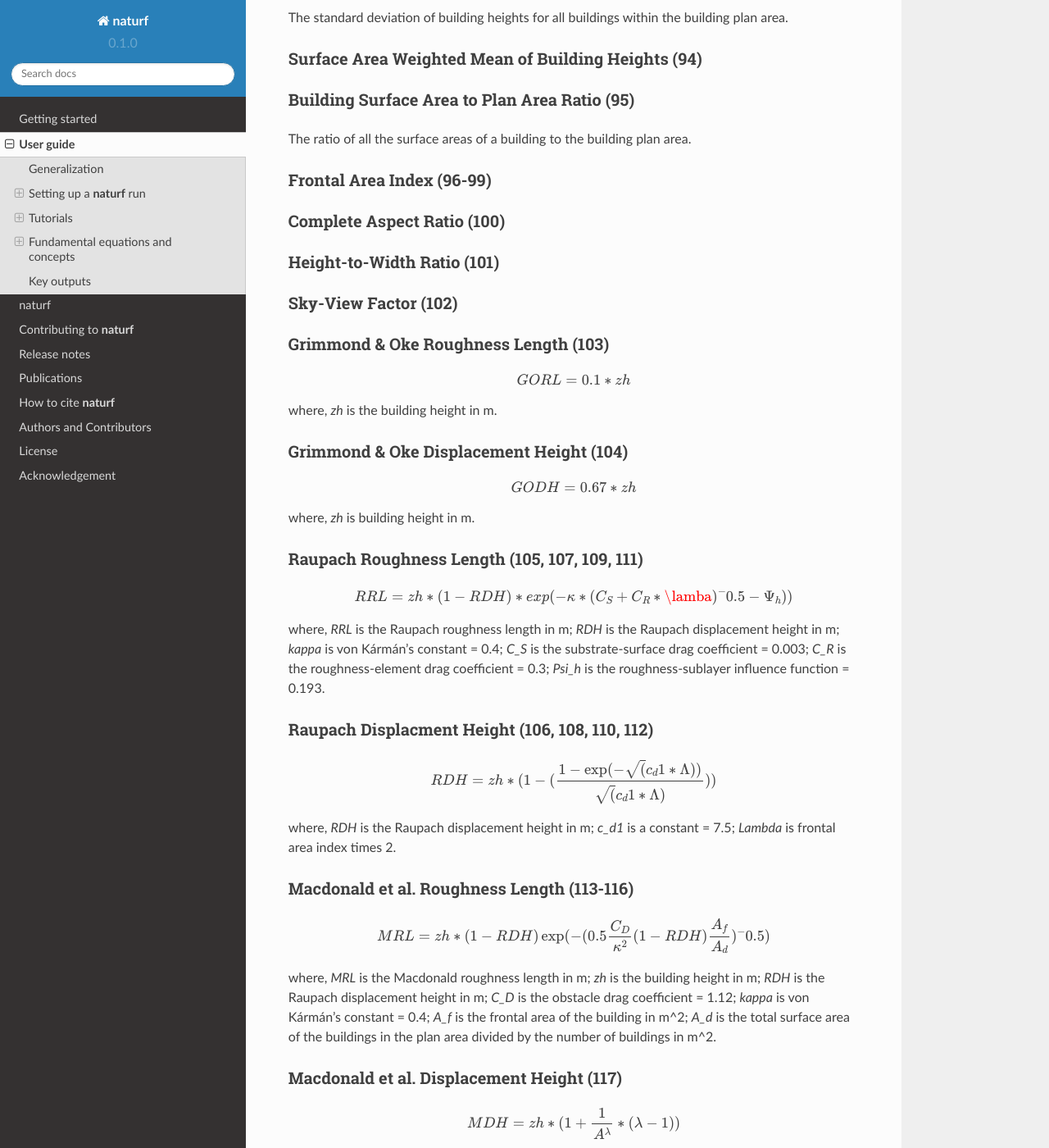
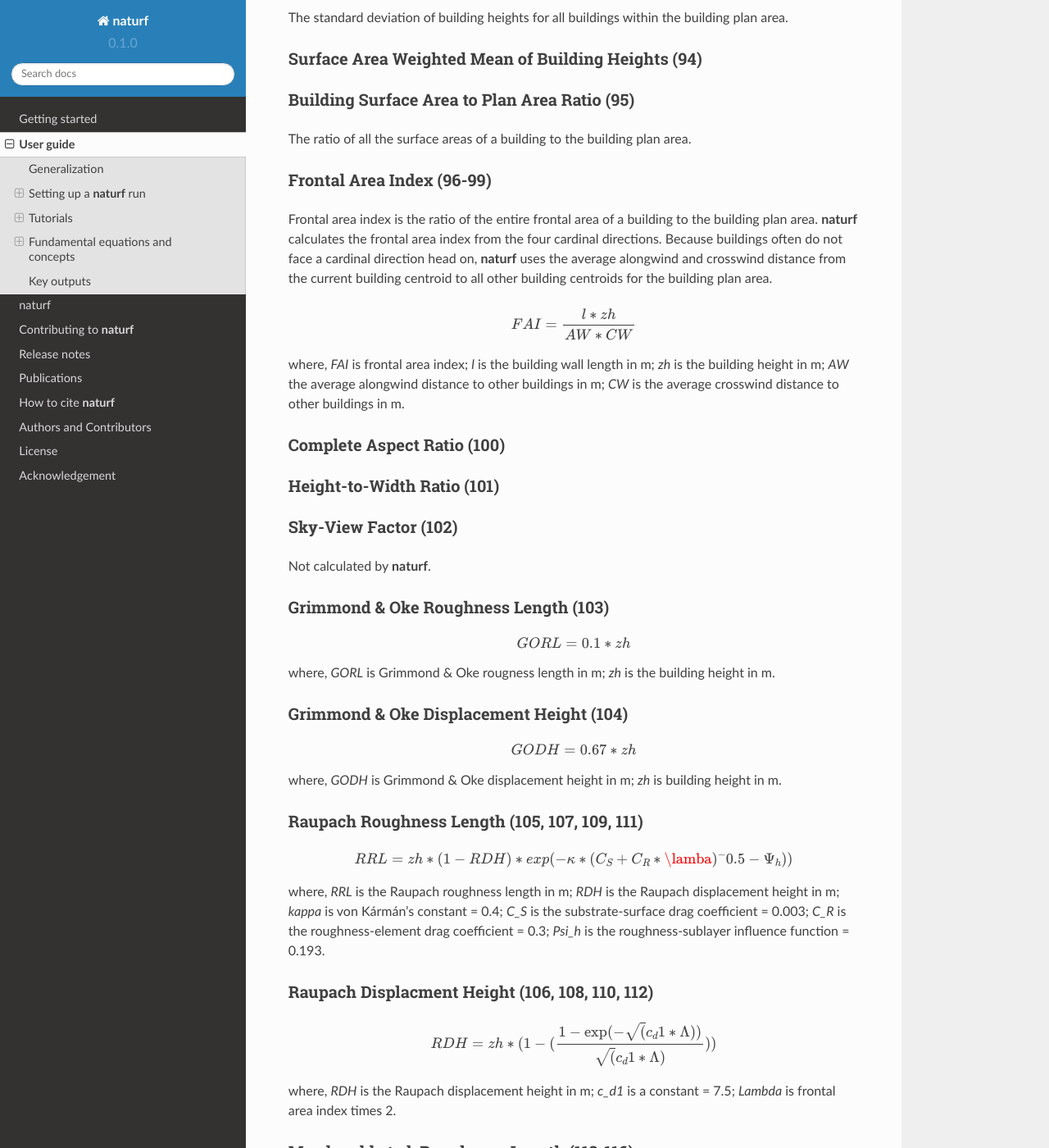
Before and after one commit to IMMM-SFA/naturf, a Sphinx documentation site: the page built from docs/source/user_guide.rst, in a window 1280 px wide and 1400 px high, scrolled down 15141 px. Shown: the whole window at 82% size. Built offline with Sphinx 7.4.7 and the Read the Docs theme 2.0.0, drawn with Linux system fonts in a browser that asks for light colours; formulas are drawn with MathJax 3.

Commit message:
added definition for parameters 96-99

```diff
--- a/docs/source/user_guide.rst
+++ b/docs/source/user_guide.rst
@@ -560,7 +560,13 @@ The ratio of all the surface areas of a building to the building plan area.
 Frontal Area Index (96-99)
 ~~~~~~~~~~~~~~~~~~~~~~~~~~
 
+Frontal area index is the ratio of the entire frontal area of a building to the building plan area. **naturf** calculates the frontal area index from the four cardinal directions. Because buildings often do not face a cardinal direction head on, **naturf** uses the average alongwind and crosswind distance from the current building centroid to all other building centroids for the building plan area.
 
+.. math::
+
+  FAI = \frac{l * zh}{AW * CW}
+
+where, *FAI* is frontal area index; *l* is the building wall length in m; *zh* is the building height in m; *AW* the average alongwind distance to other buildings in m; *CW* is the average crosswind distance to other buildings in m.
 
 Complete Aspect Ratio (100)
 ~~~~~~~~~~~~~~~~~~~~~~~~~~~
@@ -575,7 +581,7 @@ Height-to-Width Ratio (101)
 Sky-View Factor (102)
 ~~~~~~~~~~~~~~~~~~~~~
 
-
+Not calculated by **naturf**.
 
 Grimmond & Oke Roughness Length (103)
 ~~~~~~~~~~~~~~~~~~~~~~~~~~~~~~~~~~~~~
@@ -584,7 +590,7 @@ Grimmond & Oke Roughness Length (103)
 
   GORL = 0.1 * zh
 
-where, *zh* is the building height in m.
+where, *GORL* is Grimmond & Oke rougness length in m; *zh* is the building height in m.
 
 Grimmond & Oke Displacement Height (104)
 ~~~~~~~~~~~~~~~~~~~~~~~~~~~~~~~~~~~~~~~~
@@ -593,7 +599,7 @@ Grimmond & Oke Displacement Height (104)
 
   GODH = 0.67 * zh
 
-where, *zh* is building height in m.
+where, *GODH* is Grimmond & Oke displacement height in m; *zh* is building height in m.
 
 
 Raupach Roughness Length (105, 107, 109, 111)
```
